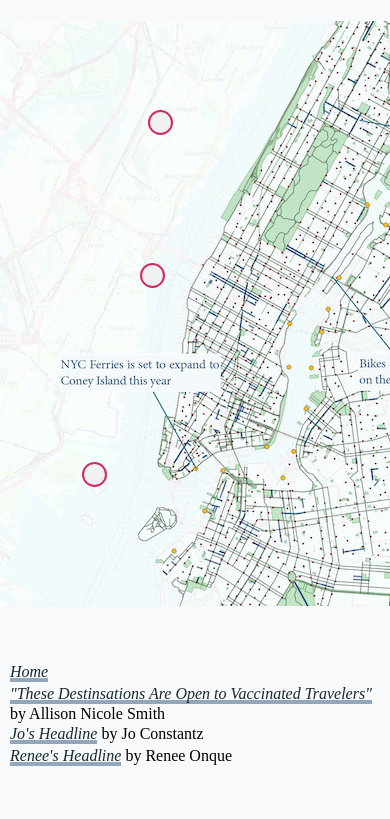
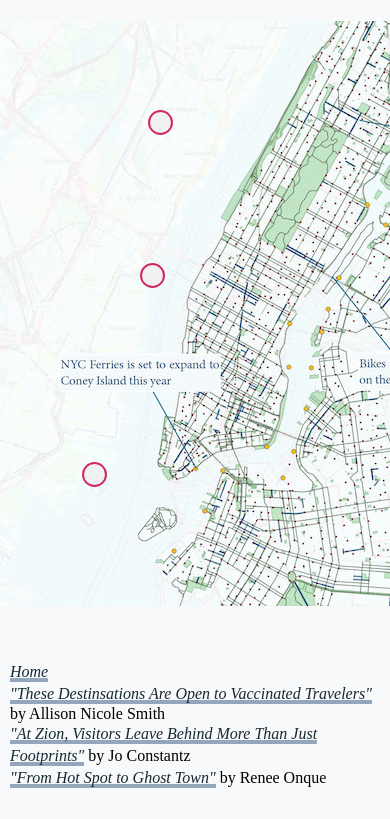
Before and after one commit to OliviaBensimon/tourism, a plain HTML site: page index.html in a window 390 px wide. Shown: the part 6042-6861 px from the top of the page. Before the commit the page ends 6839 px from the top, so only its background shows below. Drawn offline with nearby package versions, Linux system fonts and the light colour scheme.

```diff
--- a/index.html
+++ b/index.html
@@ -198,9 +198,9 @@
         <br>
         <a href="https://allisonnicolesmith.github.io/open-countries/">"These Destinsations Are Open to Vaccinated Travelers"</a> by Allison Nicole Smith
         <br>
-        <a href="LINK">Jo's Headline</a> by Jo Constantz
+        <a href="https://jconstantz74.github.io/zion/">"At Zion, Visitors Leave Behind More Than Just Footprints"</a> by Jo Constantz
         <br>
-        <a href="LINK">Renee's Headline</a> by Renee Onque
+        <a href="https://reneeonque.github.io/final-assignment-CTN/">"From Hot Spot to Ghost Town"</a> by Renee Onque
       </div>
     </div>
 
```
